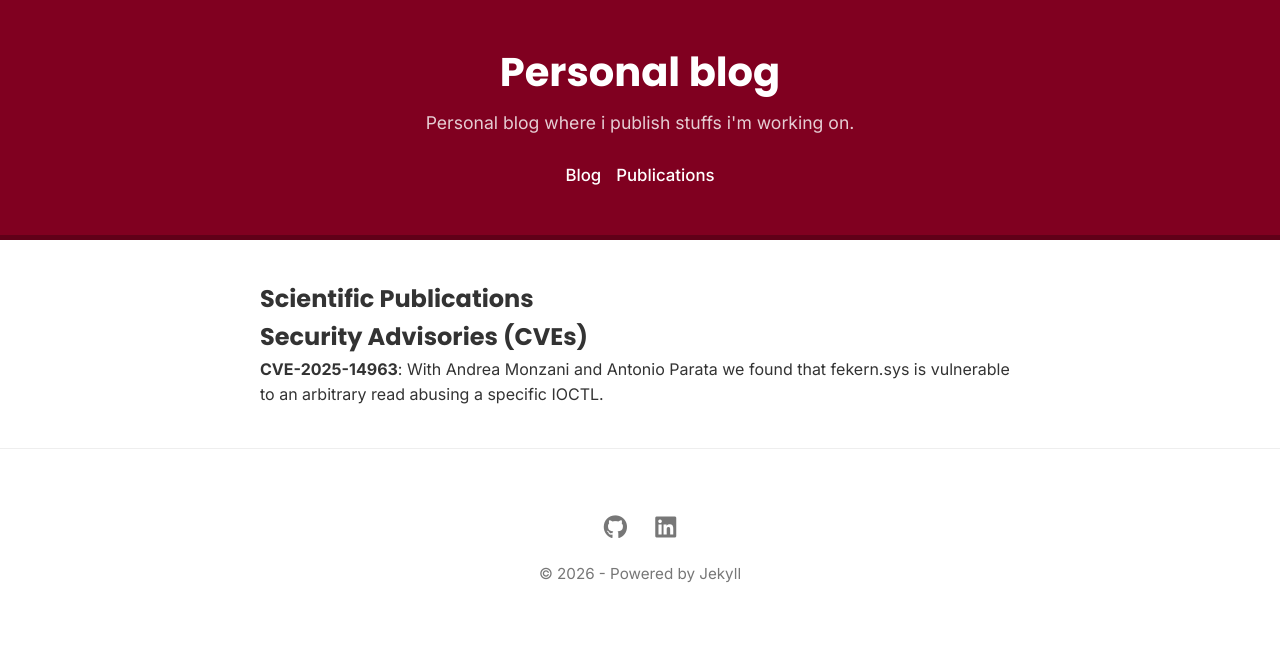
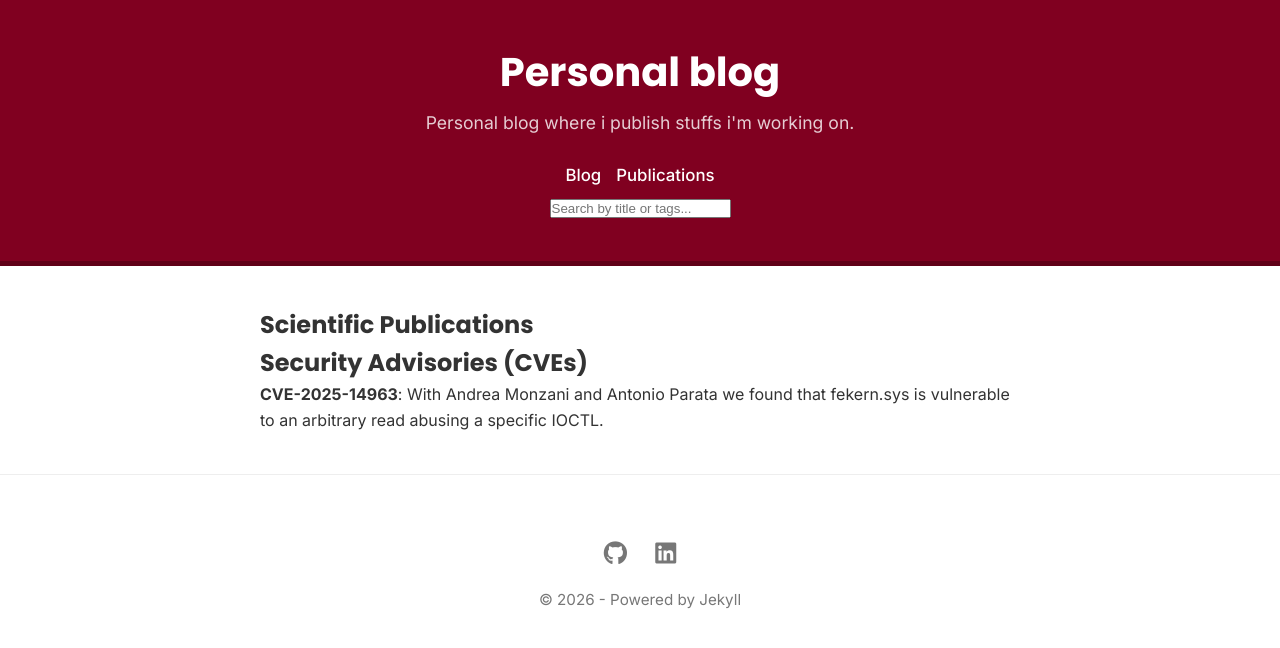
Before and after one commit to davidenetti/davidenetti.github.io, a Jekyll site: the page built from publications.md, in a window 1280 px wide. Shown: the top 648 px of the page. Built offline with Jekyll 4.4.1, drawn with Linux system fonts in a browser that asks for light colours.

Commit message:
Update default.html

```diff
--- a/_layouts/default.html
+++ b/_layouts/default.html
@@ -21,6 +21,10 @@
                     <a href="{{ '/' | relative_url }}">Blog</a>
                     <a href="{{ '/publications' | relative_url }}">Publications</a>
                 </nav>
+                <div id="search-container">
+                    <input type="text" id="search-input" placeholder="Search by title or tags...">
+                    <ul id="results-container"></ul>
+                </div>
             </div>
         </header>
 
```
